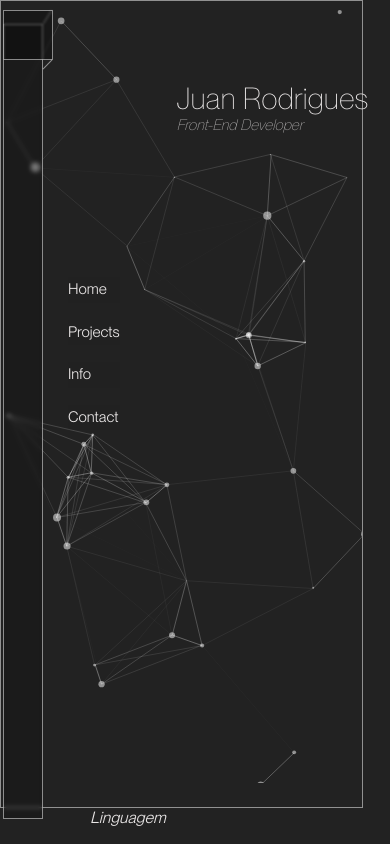
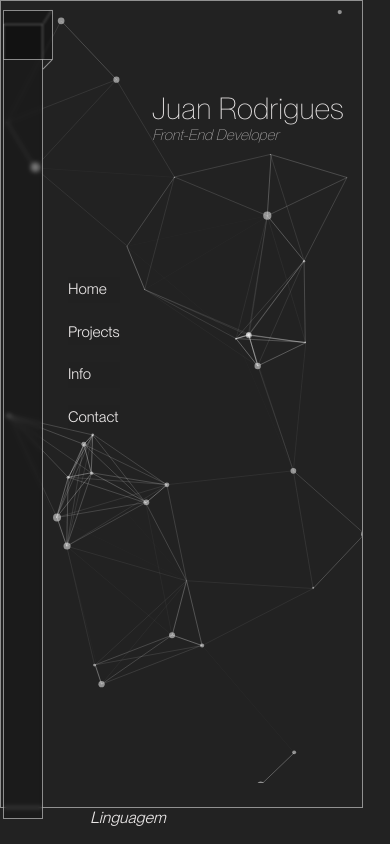
Before and after one commit to x-Cloudy/portfolio, a plain HTML site: page index.html in a window 390 px wide. Drawn offline with Linux system fonts and the light colour scheme.

Commit message:
melhoramento na responsividade para mobile

```diff
--- a/assets/css/style.css
+++ b/assets/css/style.css
@@ -293,8 +293,8 @@ header button:active {
 
         #nome-text {
             font-size: 30px;
-            transform: translate(45vw, 80px);
-            margin-right: 5vh;
+            transform: translate(39vw, 90px);
+            position: fixed;
         }
 
         #small-text {
@@ -305,6 +305,9 @@ header button:active {
             transform: translate(-40px, 0px);
         }
 
+        .asideShow {
+            scale: 0.8;
+        }
 
     }
 }
--- a/index.html
+++ b/index.html
@@ -14,6 +14,14 @@
         <span id="js-lateral">JavaScript Developer</span>
         <span><button id="btn-language">Linguagem </button></span>
 
+        <div id="nome-text">
+            <p>Juan Rodrigues</p>
+            <p id="small-text">Front-End Developer</p>
+            <div>
+            </div>
+        </div>
+
+
         <div id="bar">
             <div id="barra-direita"></div>
             <div id="barra-esquerda"></div>
@@ -25,11 +33,6 @@
 
         <div id="conteudo-centro">
             <div id="particles-js"></div>
-
-
-
-
-
 
             <aside id="home-aside">
                 <p>
@@ -47,12 +50,7 @@
                 <button class="btn-contact">Contact</button>
             </header>
 
-            <div id="nome-text">
-                <p>Juan Rodrigues</p>
-                <p id="small-text">Front-End Developer</p>
-                <div>
-                </div>
-            </div>
+
 
             <script src="assets/js/main.js"></script>
             <script src="assets/js/particles.js"></script>
```
